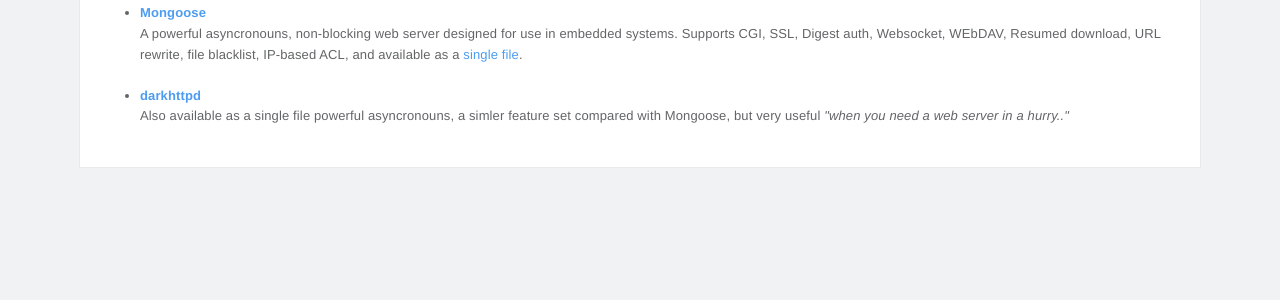
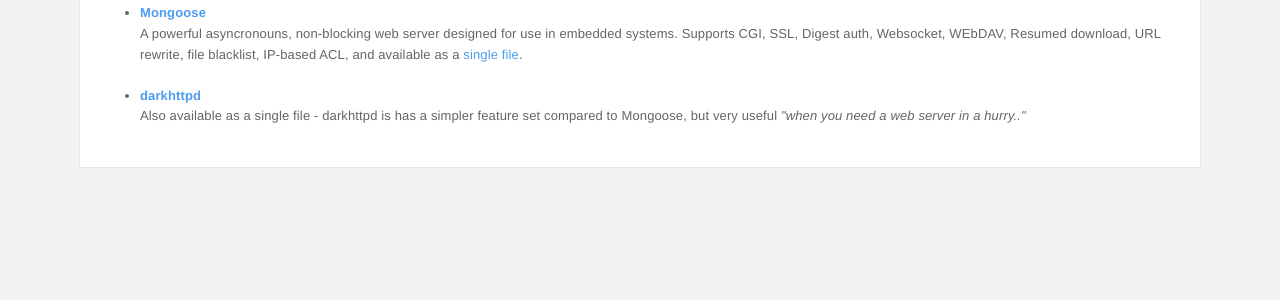
Before and after one commit to pingfu/pingfu.github.io, a Jekyll site: the page built from tools.html, in a window 1280 px wide. Shown: the part 685-985 px from the top of the page. Built offline with Jekyll 4.4.1, drawn with Linux system fonts in a browser that asks for light colours; nearby versions of some CDN libraries; Markdown is read by kramdown in place of the engine named in the settings.

Commit message:
updated page

```diff
--- a/tools.html
+++ b/tools.html
@@ -69,7 +69,7 @@
 			<p>
 				<a target="_blank" href="http://unix4lyfe.org/darkhttpd/"><strong>darkhttpd</strong></a>
 				<br>
-				Also available as a single file powerful asyncronouns, a simler feature set compared with Mongoose, but very useful <em>"when you need a web server in a hurry.."</em>
+				Also available as a single file - darkhttpd is has a simpler feature set compared to Mongoose, but very useful <em>"when you need a web server in a hurry.."</em>
 			</p>
 		</li>
 	</ul>
```
